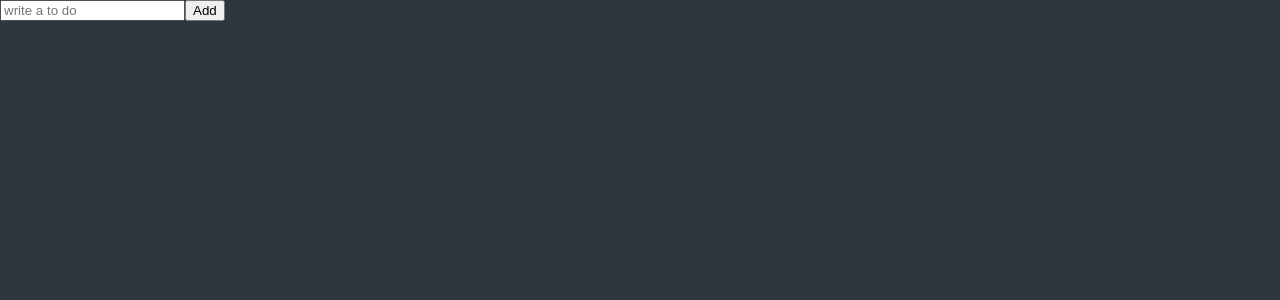
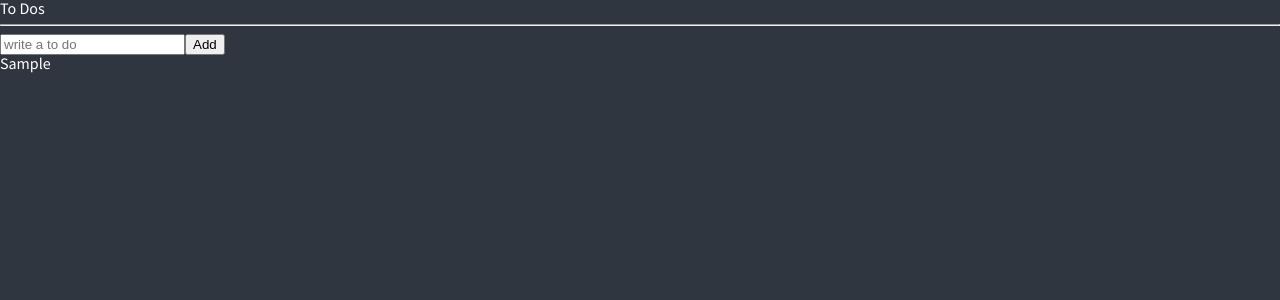
Before and after one commit to junseokoh-hub/react-todo-practice, a React (Create React App) app: page / in a window 1280 px wide. Both pictures are taken after typing "Sample" into the empty fields and a click on the button "Add". Shown: the top 300 px of the page. Built offline with nearby package versions, Linux system fonts and the light colour scheme.

Commit message:
using useRecoilState for todolist

```diff
--- a/src/App.tsx
+++ b/src/App.tsx
@@ -1,5 +1,5 @@
 import GlobalStyle from "./GlobalStyle";
-import ToDoList from "./ToDoList";
+import ToDoList from "./Components/ToDoList";
 
 function App() {
   return (
--- /dev/null
+++ b/src/Components/ToDoList.tsx
@@ -0,0 +1,52 @@
+import { useForm } from "react-hook-form";
+import { atom, useRecoilState } from "recoil";
+
+interface IForm {
+  toDo: string;
+}
+
+interface IToDo {
+  text: string;
+  id: number;
+  category: "TO_DO" | "DOING" | "DONE";
+}
+
+const toDoState = atom<IToDo[]>({
+  key: "toDo",
+  default: [],
+});
+
+function ToDoList() {
+  const [toDos, setToDos] = useRecoilState(toDoState);
+
+  const { register, handleSubmit, setValue } = useForm<IForm>();
+  const handleValid = ({ toDo }: IForm) => {
+    setToDos((oldToDos) => [
+      { text: toDo, id: Date.now(), category: "TO_DO" },
+      ...oldToDos,
+    ]);
+    setValue("toDo", "");
+  };
+  console.log(toDos);
+
+  return (
+    <div>
+      <h1>To Dos</h1>
+      <hr />
+      <form onSubmit={handleSubmit(handleValid)}>
+        <input
+          {...register("toDo", { required: "Please write a To Do" })}
+          placeholder="write a to do"
+        />
+        <button>Add</button>
+      </form>
+      <ul>
+        {toDos.map((item) => (
+          <li key={item.id}>{item.text}</li>
+        ))}
+      </ul>
+    </div>
+  );
+}
+
+export default ToDoList;
--- a/src/ToDoList.tsx
+++ /dev/null
@@ -1,26 +0,0 @@
-import { useForm } from "react-hook-form";
-
-interface IForm {
-  toDo: string;
-}
-
-function ToDoList() {
-  const { register, handleSubmit, setValue } = useForm<IForm>();
-  const handleValid = (data: IForm) => {
-    console.log("add to do", data.toDo);
-    setValue("toDo", "");
-  };
-  return (
-    <div>
-      <form onSubmit={handleSubmit(handleValid)}>
-        <input
-          {...register("toDo", { required: "Please write a To Do" })}
-          placeholder="write a to do"
-        />
-        <button>Add</button>
-      </form>
-    </div>
-  );
-}
-
-export default ToDoList;
```
